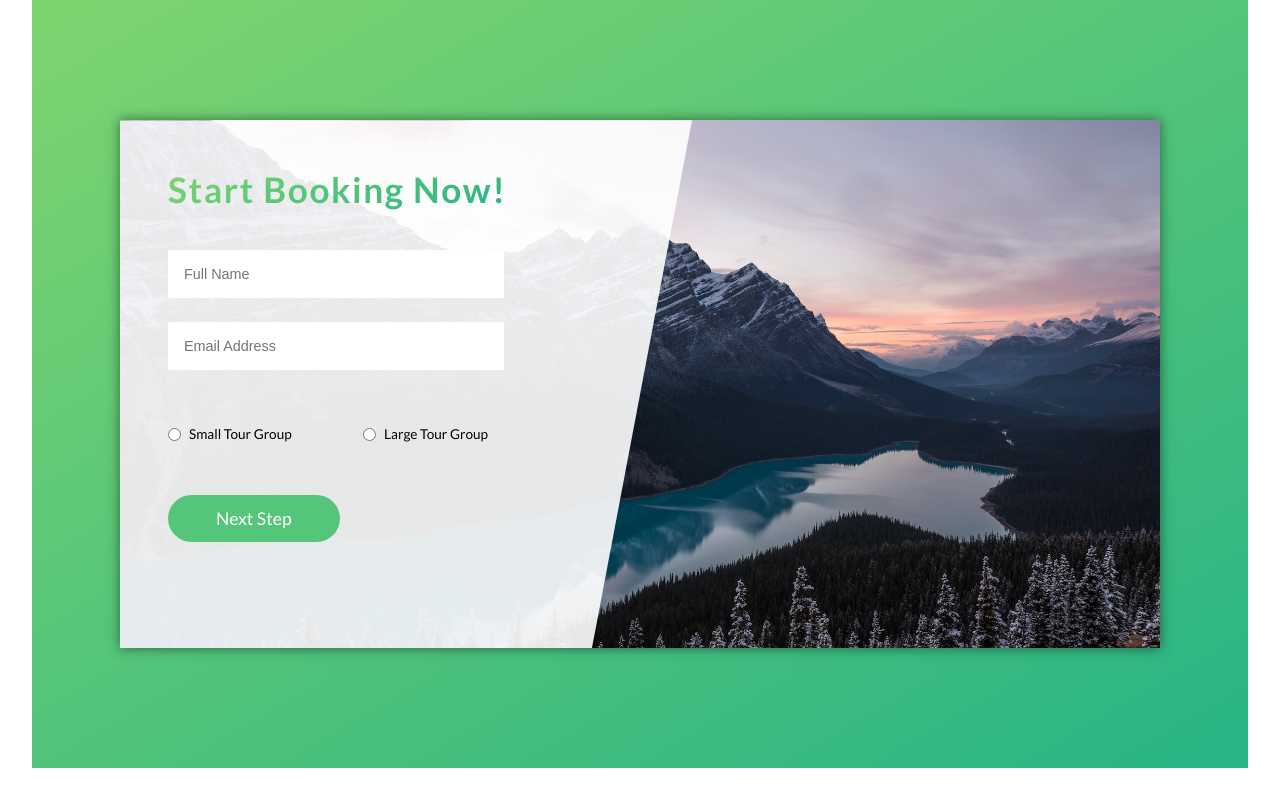
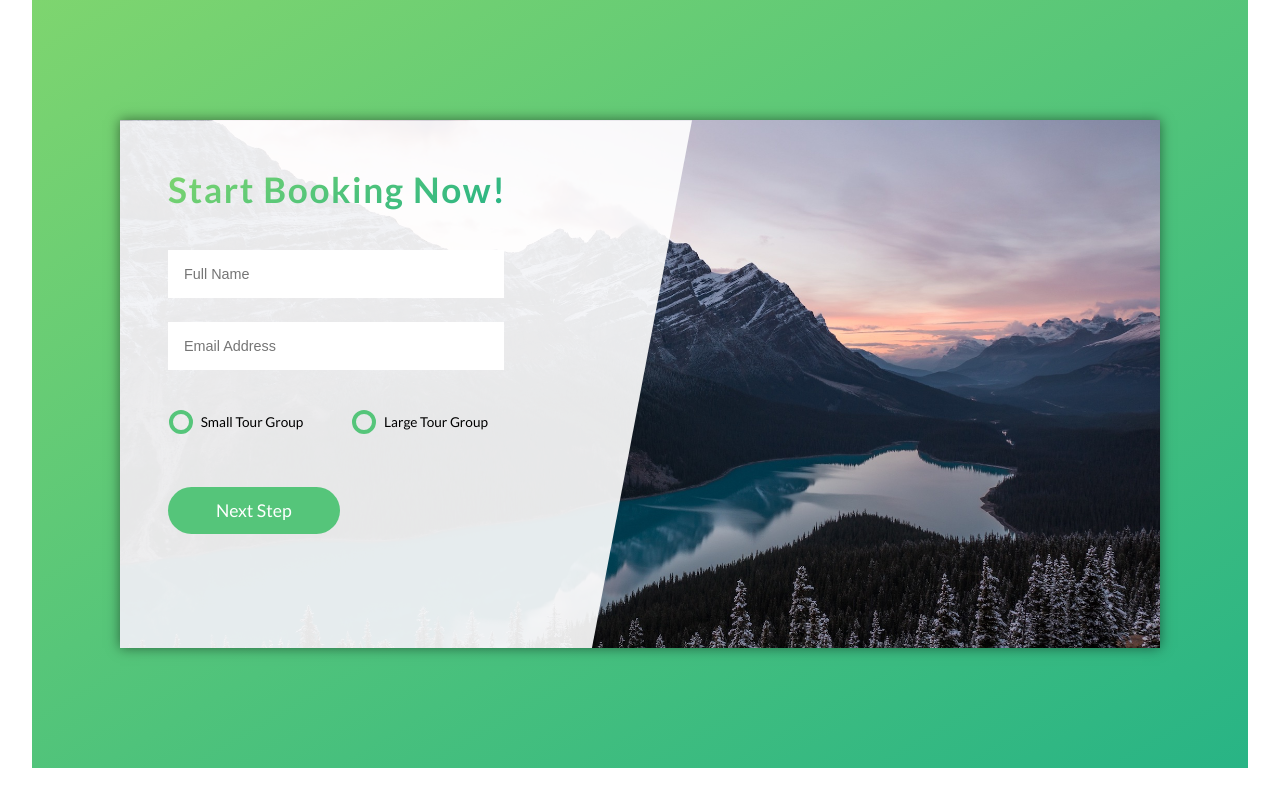
Before and after one commit to Jer1ah/natours-website, a plain HTML site: page index.html in a window 1280 px wide. Shown: the part 4190-4990 px from the top of the page. Drawn offline with Linux system fonts and the light colour scheme.

Commit message:
adding radio  buttons to contact section

```diff
--- a/index.html
+++ b/index.html
@@ -212,12 +212,14 @@
                 <input type="text" placeholder="Email Address">
                 <div class="radio-buttons">
                     <div class="radio-button">
-                        <input type="radio" value="small-group">
-                        <label for="small-group">Small Tour Group</label>
+                        <span></span>
+                        <input type="radio" value="small-group" name="toggle" id="sm-group">
+                        <label for="sm-group">Small Tour Group</label>
                     </div>
                     <div class="radio-button">
-                        <input type="radio" value="large-group">
-                        <label for="large-group">Large Tour Group</label>
+                        <span></span>
+                        <input type="radio" value="large-group" name="toggle" id="lg-group">
+                        <label for="lg-group">Large Tour Group</label>
                     </div>
                 </div> <!-- .radio-buttons end -->
                 <a href="#" class="contact-button">Next Step</a>
--- a/sass/5-components/_contact-card.scss
+++ b/sass/5-components/_contact-card.scss
@@ -38,19 +38,49 @@
 
         .radio-buttons {
             @include displayFlex(row, center, space-between);
-            margin: 2rem 0 3.3rem 3rem;
+            margin: 1rem 0 3.3rem 3rem;
             width: 20rem;
         }
 
         .radio-button {
             @include displayFlex(row, center, center);
+            width: 8.5rem;
 
-            input {
-                margin-right: .5rem;
+            input[type="radio"] {
+                display: none;
+
+                &:checked ~ span:after {
+                    transform: translate(-50%, -50%) scale(1);
+                }
             }
 
             label {
                 font-size: .85rem;
+            }
+
+            span {
+                height: 1.5rem;
+                width: 1.5rem;
+                border: .25rem solid $color-primary;
+                border-radius: 50%;
+                margin-right: .5rem;
+                position: relative;
+            }
+
+            span:after {
+                content: "";
+                width: .6rem;
+                height: .6rem;
+                border-radius: 50%;
+                background: $color-primary;
+                position: absolute;
+                left: 50%;
+                top: 50%;
+                transform: translate(-50%, -50%) scale(0);
+            }
+
+            &:hover {
+                cursor: pointer;
             }
         }
     }
```
Also changed, not shown: css/index.css, js/index.js (line endings or trailing spaces), 1 other file.
